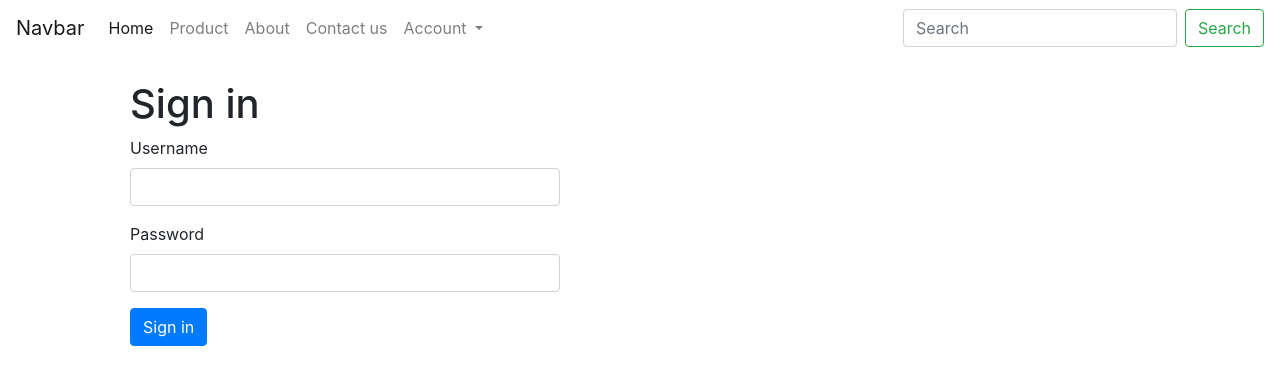
After one commit to quonly/WebCareer, a Django app: page /sign-in in a window 1280 px wide. The commit adds this page. Shown: the top 385 px of the page. Run offline with Django 4.2, Linux system fonts and the light colour scheme.

Commit message:
Sign-in, Sinn-out

```diff
--- a/company/templates/company/base.html
+++ b/company/templates/company/base.html
@@ -47,8 +47,31 @@
           <li class="nav-item">
             <a class="nav-link" href="{% url 'contact' %}">Contact us</a>
           </li>
+
+          <!-- Start Dropdown -->
+          <li class="nav-item dropdown">
+            <a
+              class="nav-link dropdown-toggle"
+              href="#"
+              role="button"
+              data-toggle="dropdown"
+              aria-expanded="false"
+            >
+              Account
+            </a>
+            <div class="dropdown-menu">
+              <a class="dropdown-item" href="{% url 'sign-out' %}" onclick="return confirm('Would you like to sign out?')">Sign out</a>
+              <a class="dropdown-item" href="{% url 'sign-in' %}">Signn in</a>
+              <a class="dropdown-item" href="#">Signn up</a>
+            </div>
+          </li>
+          <li class="nav-item">
+            <!-- The object user is global on django. Then you can call the object user from everywhere. -->
+            <a class="nav-link disabled">{{ user.username }}</a>
+          </li>
+          <!-- End Dropdown -->
         </ul>
-        <form class="form-inline my-2 my-lg-0" action="/search" >
+        <form class="form-inline my-2 my-lg-0" action="/search">
           <input
             class="form-control mr-sm-2"
             type="search"
@@ -63,5 +86,15 @@
       </div>
     </nav>
     <div class="container">{% block content %} {% endblock content %}</div>
+    <script
+      src="https://cdn.jsdelivr.net/npm/jquery@3.5.1/dist/jquery.slim.min.js"
+      integrity="sha384-DfXdz2htPH0lsSSs5nCTpuj/zy4C+OGpamoFVy38MVBnE+IbbVYUew+OrCXaRkfj"
+      crossorigin="anonymous"
+    ></script>
+    <script
+      src="https://cdn.jsdelivr.net/npm/bootstrap@4.6.2/dist/js/bootstrap.bundle.min.js"
+      integrity="sha384-Fy6S3B9q64WdZWQUiU+q4/2Lc9npb8tCaSX9FK7E8HnRr0Jz8D6OP9dO5Vg3Q9ct"
+      crossorigin="anonymous"
+    ></script>
   </body>
 </html>
--- /dev/null
+++ b/company/templates/company/sign-in.html
@@ -0,0 +1,39 @@
+{% extends 'company/base.html' %} {% block content %}
+
+<div class="container">
+  <br />
+  <div class="col-sm-8">
+    <div class="col-sm-8">
+      <h1>Sign in</h1>
+      <!-- Calling Messages Framwork -->
+      {% if messages %}
+      <!-- <div class="form-group col-md-4"> -->
+        <div class="alert alert-danger" role="alert">
+          {% for m in messages %}
+            {{ m }}
+          {% endfor %}
+        </div>
+      <!-- </div> -->
+      {% endif %}
+      <!-- End Messages -->
+      <form method="POST" action="/sign-in">
+        {% csrf_token %}
+        <div class="form-group">
+          <label>Username</label>
+          <input type="text" class="form-control" name="username" />
+        </div>
+        <div class="form-group">
+          <label for="password">Password</label>
+          <input
+            type="password"
+            class="form-control"
+            id="password"
+            name="password"
+          />
+        </div>
+        <button class="btn btn-primary" type="submit">Sign in</button>
+      </form>
+    </div>
+  </div>
+</div>
+{% endblock content %}
--- a/company/urls.py
+++ b/company/urls.py
@@ -1,12 +1,16 @@
 from django.urls import path
-from .views import (Homepage, about, Product, post_detail,Contact,search,addbook)
+from .views import (Homepage, about, Product, post_detail,
+                    Contact, search, addbook, sign_in, sign_out)
 
 urlpatterns = [
     path('', Homepage),
-    path('about/', about,name='about'),
-    path('product/', Product,name='product'),
-    path('blog/<int:test>',post_detail), # add argument in urls based on parameter in views.py
-    path('contact',Contact,name='contact'),
-    path('search',search,name='search'),
-    path('addbook',addbook,name='addbook')
+    path('about/', about, name='about'),
+    path('product/', Product, name='product'),
+    # add argument in urls based on parameter in views.py
+    path('blog/<int:test>', post_detail),
+    path('contact', Contact, name='contact'),
+    path('search', search, name='search'),
+    path('addbook', addbook, name='addbook'),
+    path('sign-in', sign_in, name='sign-in'),
+    path('sign-out', sign_out, name='sign-out')
 ]
--- a/company/views.py
+++ b/company/views.py
@@ -1,31 +1,42 @@
 from django.shortcuts import render, redirect
 from django.http import HttpResponse
-from .models import Post,ProductDemo,Book
+from .models import Post, ProductDemo, Book
 from .forms import ContactForm
 from django.db.models import Q
+from django.contrib.auth import authenticate, login, logout
+from django.contrib import messages
+
 # Create your views here.
 # render(request,path html)
+
+
 def Homepage(request):
     # variable = Table.objects.method()
     # Query all posts
-    all_posts = Post.objects.all() # all is call query set
+    all_posts = Post.objects.all()  # all is call query set
 
-    return render(request,'company/home.html',{'all_posts':all_posts})
+    return render(request, 'company/home.html', {'all_posts': all_posts})
 
-def post_detail(request, test): # ref with id must add argument id
+
+def post_detail(request, test):  # ref with id must add argument id
     single_post = Post.objects.get(id=test)
-    context = {'data':single_post}
-    return render(request,'company/post-detail.html',context)
+    context = {'data': single_post}
+    return render(request, 'company/post-detail.html', context)
+
 
 def about(request):
-    data = ProductDemo.objects.all() # objects.all() เป็นการคิวรี่แบบ Django --> SELECT * from company_ProductDemo (SQL)
-    context = {'data':data}
-    return render(request,'company/about.html',context)
+    # objects.all() เป็นการคิวรี่แบบ Django --> SELECT * from company_ProductDemo (SQL)
+    data = ProductDemo.objects.all()
+    context = {'data': data}
+    return render(request, 'company/about.html', context)
+
 
 def Product(request):
-    data = ProductDemo.objects.all() # objects.all() เป็นการคิวรี่แบบ Django --> SELECT * from company_ProductDemo (SQL)
-    context = {'data':data}
-    return render(request,'company/product.html',context)
+    # objects.all() เป็นการคิวรี่แบบ Django --> SELECT * from company_ProductDemo (SQL)
+    data = ProductDemo.objects.all()
+    context = {'data': data}
+    return render(request, 'company/product.html', context)
+
 
 def Contact(request):
     if request.method == "POST":
@@ -36,26 +47,29 @@ def Contact(request):
             return redirect("/")
     else:
         form = ContactForm()
-    return render(request,'company/contact.html',{
-        'form' : form,
+
+    return render(request, 'company/contact.html', {
+        'form': form,
     })
+
 
 def search(request):
     # Get the incoming query params
     search_post = request.GET.get('q')
     if search_post:
-        posts = Post.objects.filter(Q(title__icontains = search_post))
+        posts = Post.objects.filter(Q(title__icontains=search_post))
     else:
         pass
-    return render(request,'company/search.html',{
-        'posts':posts,
+    return render(request, 'company/search.html', {
+        'posts': posts,
         'search_text': search_post,
     })
+
 
 def addbook(request):
     if request.method == 'POST':
         data = request.POST.copy()
-        book_title = data.get('book_title') # name in html
+        book_title = data.get('book_title')  # name in html
         book_descripton = data.get('book_descripton')
         book_price = data.get('book_price')
 
@@ -66,4 +80,27 @@ def addbook(request):
         newbook.save()
         return redirect('/')
 
-    return render(request,'company/addbook.html')
+    return render(request, 'company/addbook.html')
+
+
+def sign_in(request):
+    if request.method == 'POST':
+        username = request.POST.get('username')
+        password = request.POST.get('password')
+
+        user = authenticate(request, username=username, password=password)
+
+        if user is not None:
+            # Log user in
+            login(request, user)  # paremeter request, User Object
+            return redirect('/')
+
+        messages.error(request,'username or password is invalid!')
+
+    return render(request, 'company/sign-in.html')
+
+
+def sign_out(request):
+    # sign user out
+    logout(request)
+    return redirect('/sign-in')
```
Also changed, not shown: db.sqlite3.
